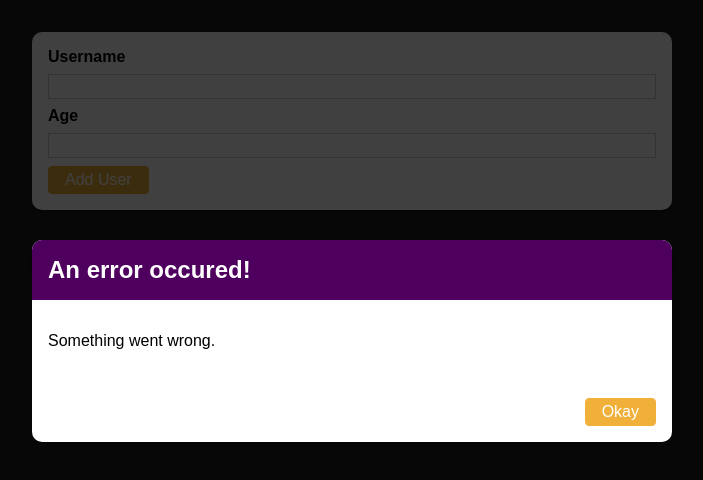
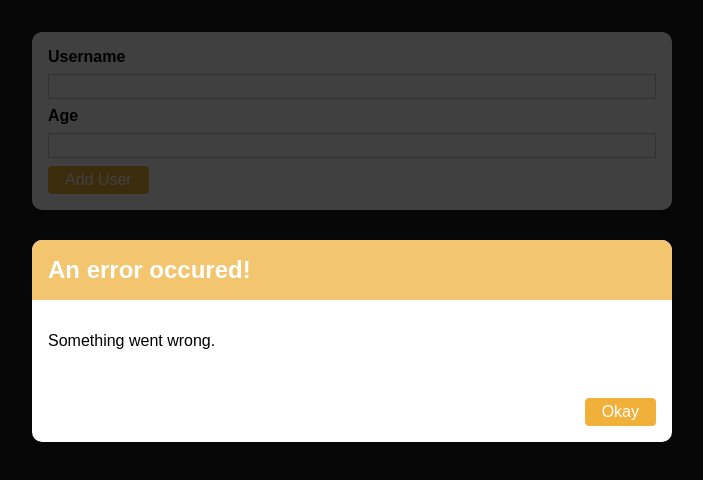
Before and after one commit to Plorrain/style-and-components, a React (Create React App) app: page / in a window 1280 px wide. Shown: the top 480 px of the page, without its empty margins (288-991 px from the left). Built offline with nearby package versions, Linux system fonts and the light colour scheme; the HTML template or start-up script is replaced by a standard one.

Commit message:
going back to that class

```diff
--- a/src/components/UI/ErrorModal.module.css
+++ b/src/components/UI/ErrorModal.module.css
@@ -18,7 +18,7 @@
 }
 
 .header {
-  background: #4f005f;
+  background: #f3c56f;
   padding: 1rem;
 }
 
```
